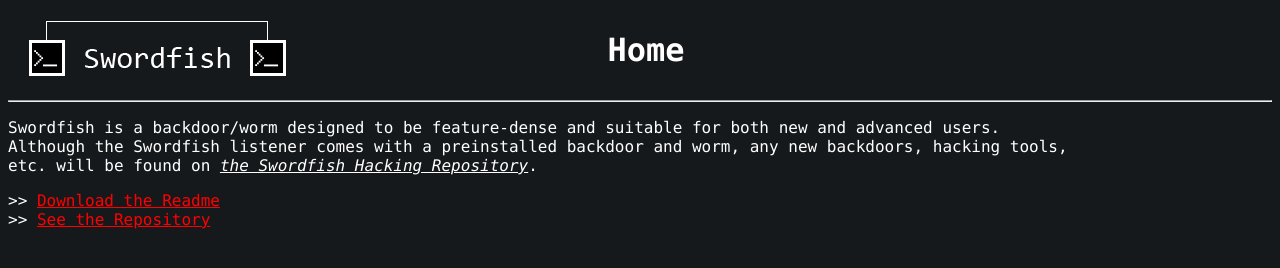
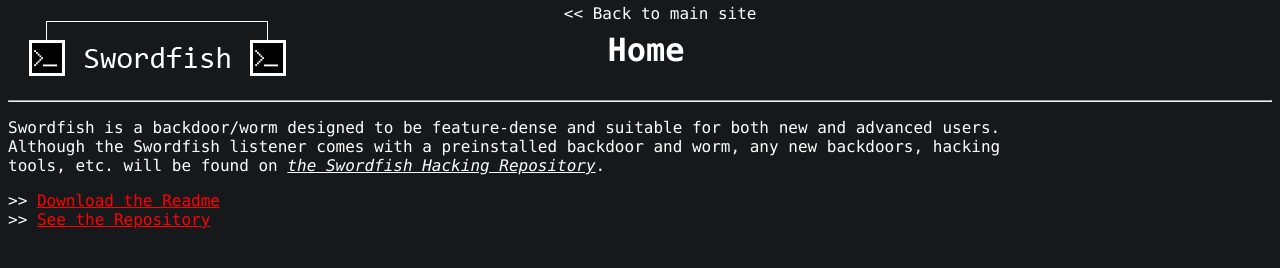
Before and after one commit to CMPLXapps/SpiderKit, a plain HTML site: page index.html in a window 1280 px wide. Drawn offline with Linux system fonts and the light colour scheme.

Commit message:
Website Updated 3.30.2021

```diff
--- a/index.html
+++ b/index.html
@@ -12,6 +12,7 @@
 			<img id="site-banner" class="imglnk" src="vis/site_banner.png" alt="Swordfish" width="300" height="80">
 		</a>
 		<h1 id="page-label">Home</h1>
+		<a href="https://cmplxapps.github.io" id="home-mainsitelnk"><< Back to main site</a>
 		<hr/>
 		<!--
 
@@ -22,8 +23,12 @@
 		-->
 		<p id="what-is-swofsh" class="plaintxt">
 			Swordfish is a backdoor/worm designed to be feature-dense and suitable for both new and advanced users.<br/>
-			Although the Swordfish listener comes with a preinstalled backdoor and worm, any new backdoors, hacking tools,<br/>
-			etc. will be found on <a href="https://cmplxapps.github.io/Swordfish-Hacking-Repository" target="_blank" style="color:white;"><i>the Swordfish Hacking Repository</i></a>.
+			Although the Swordfish listener comes with a preinstalled backdoor and worm, any new backdoors, hacking<br/>
+			tools, etc. will be found on
+			<a href="https://cmplxapps.github.io/Swordfish/shr"
+			target="_blank"
+			style="color:white;">
+			<i>the Swordfish Hacking Repository</i></a>.
 		</p>
 		<div class="stdlnk">
 		>> <a id="home_readmelnk" href="README.md" download>Download the Readme</a><br/>
--- a/vis/style.css
+++ b/vis/style.css
@@ -36,3 +36,11 @@ br.old {line-height:100%;}
 	top:10px;
 	left:47.46%;
 }
+
+#home-mainsitelnk {
+	text-decoration:none;
+	color:white;
+	position:fixed;
+	top:4px;
+	left:44.05%;
+}
```
